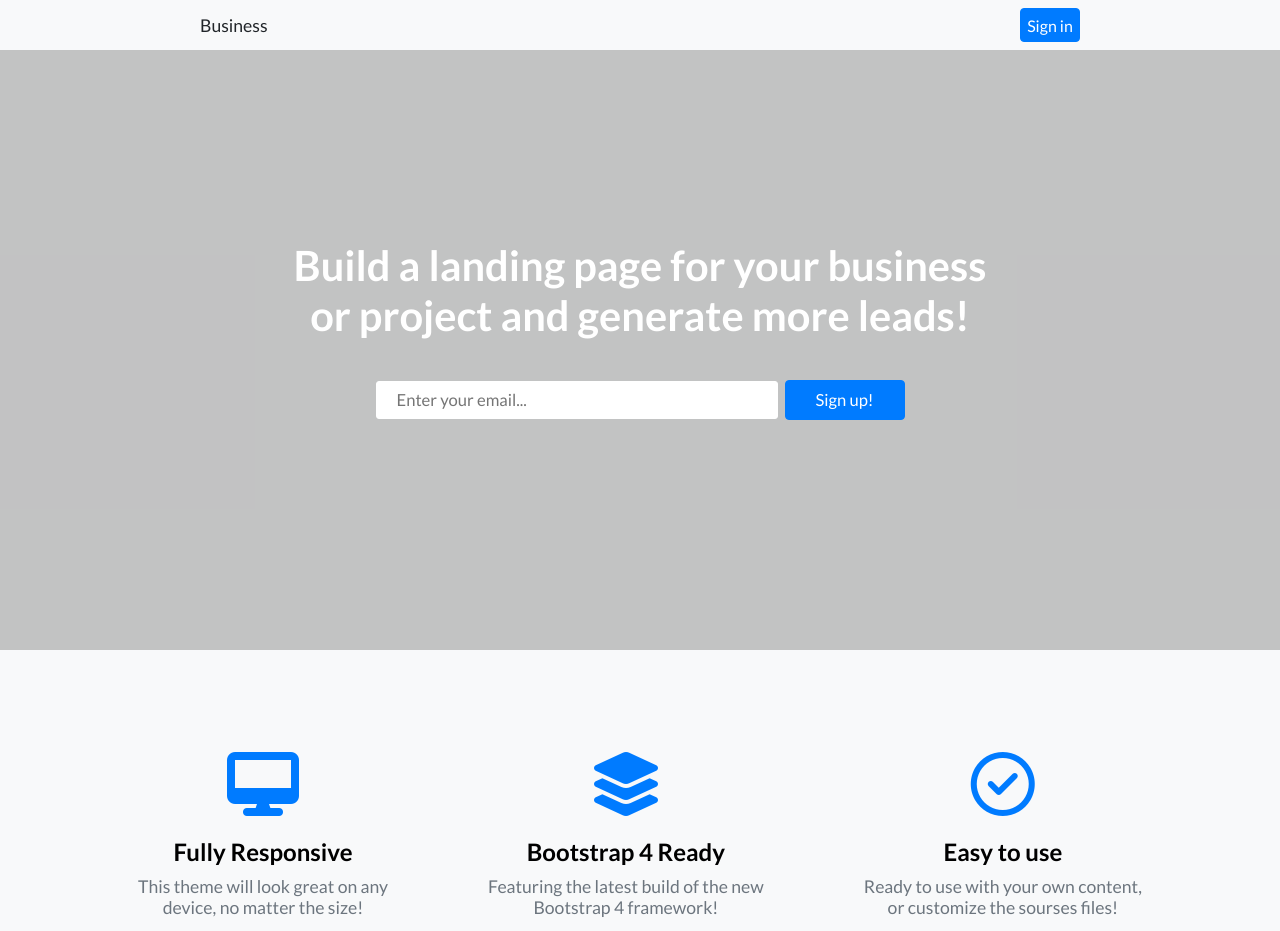
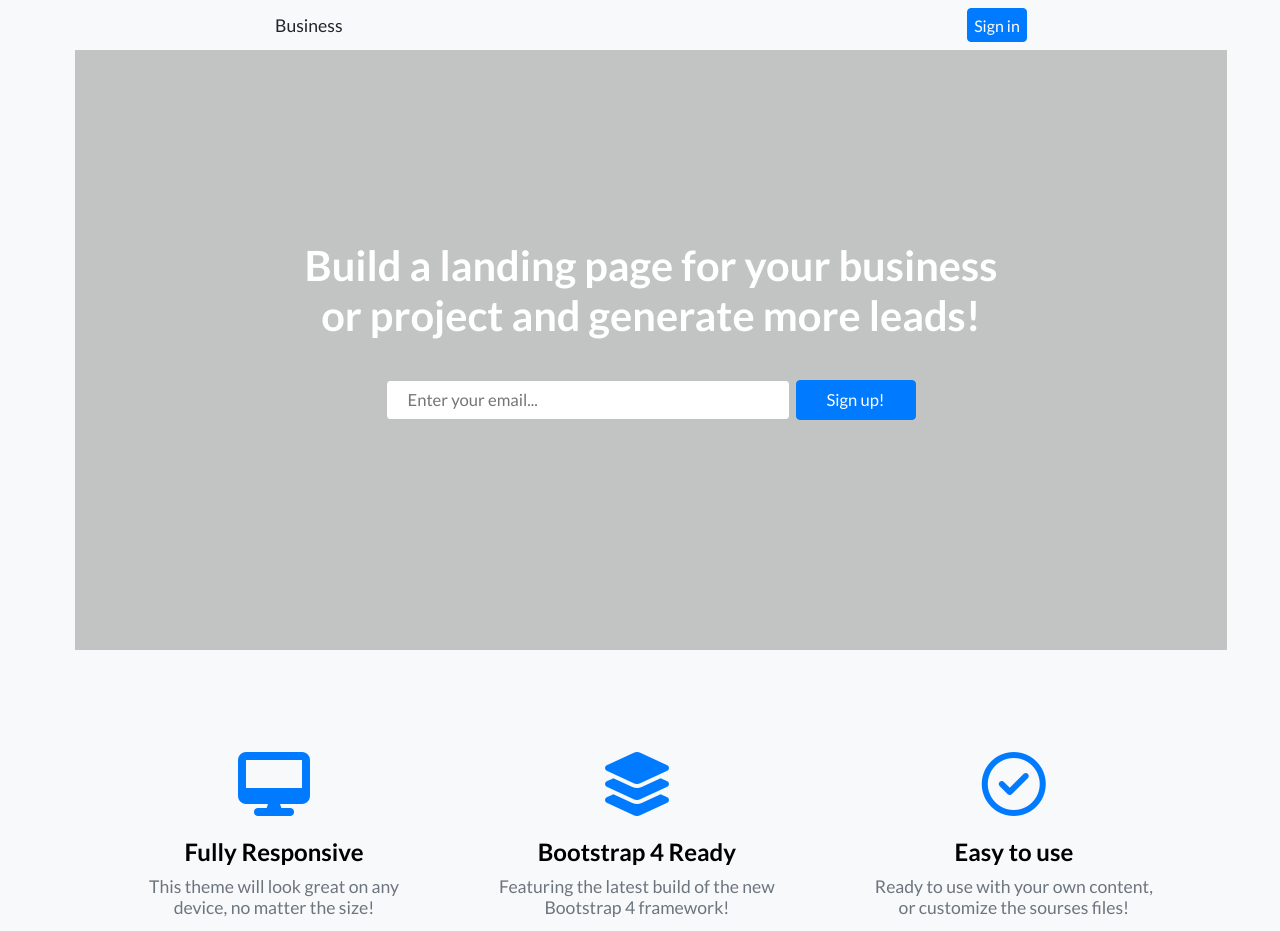
Before and after one commit to gbalciunas/Tarpinis_atsiskaitymas, a website: page index.html in a window 1280 px wide. Shown: the top 931 px of the page. Drawn offline with nearby package versions, Linux system fonts and the light colour scheme; files that its build step writes are made by us from their sources; a web font is replaced by a local one.

Commit message:
siauresnis

```diff
--- a/scss/general.scss
+++ b/scss/general.scss
@@ -6,9 +6,9 @@
 body {
     background: #f8f9fa;
     font-family: lato;
-    /*  margin-left: 75px;*/
-    /* margin-right: 50px;*/
-    /*width: 90%;*/
+    margin-left: 75px;
+   /* margin-right: 50px;*/
+    width: 90%;
 }
 
 
```
